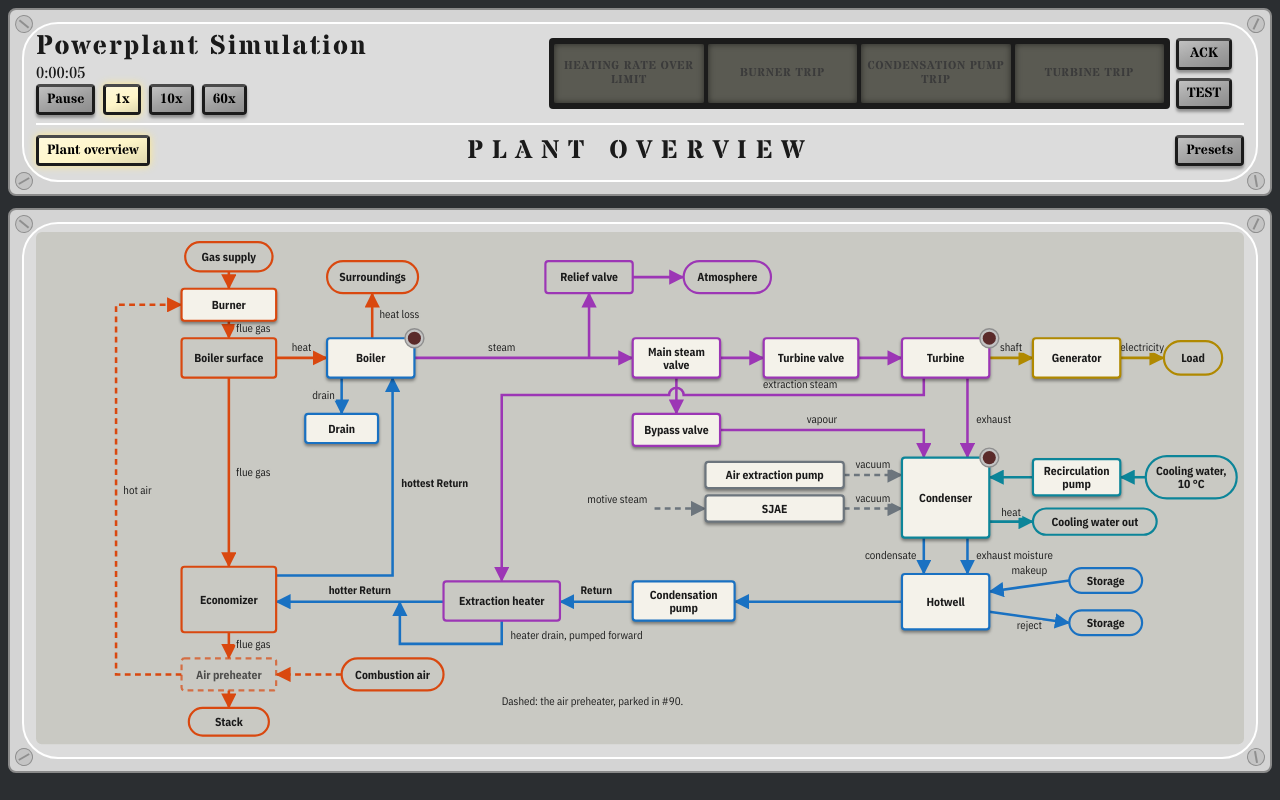
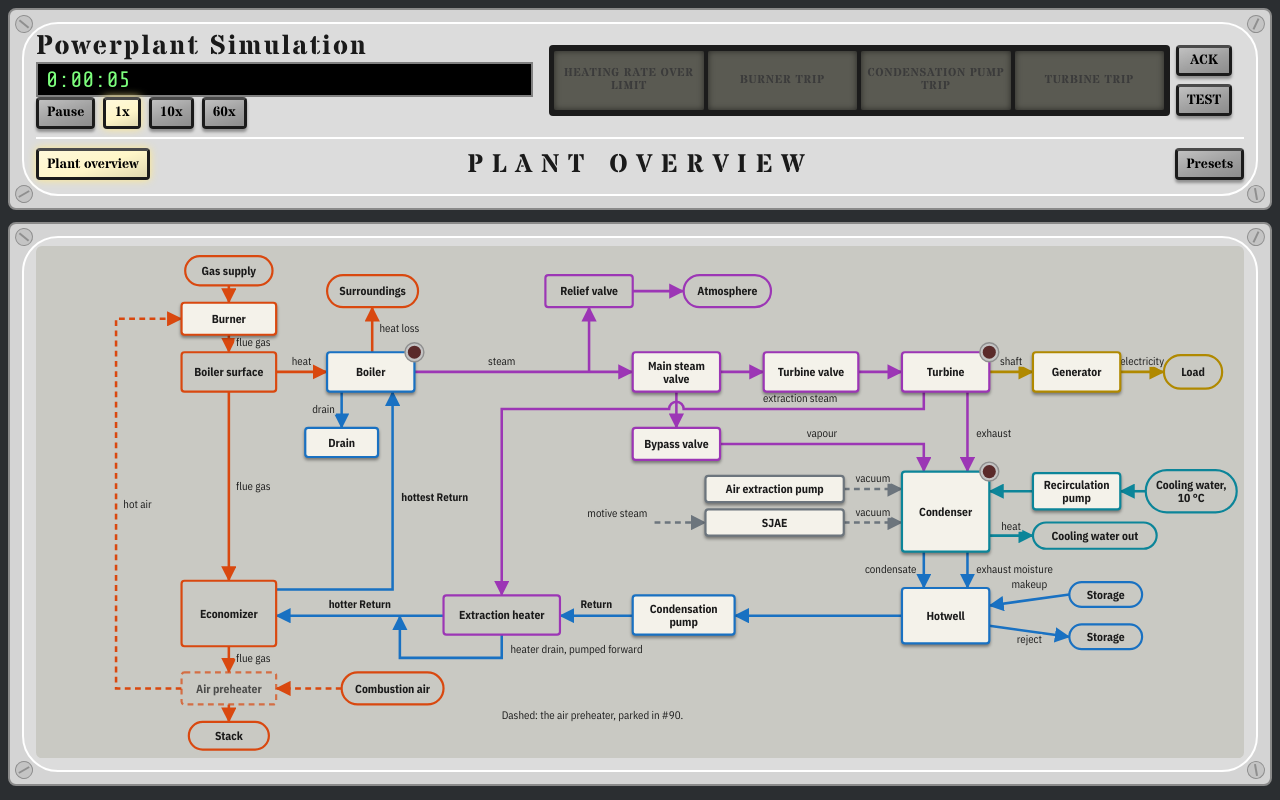
Before and after one commit to NarubyRiverlione/steamboiler, a React (Vite) app: page / in a window 1280 px wide. Built offline with nearby package versions, Linux system fonts and the light colour scheme.

Commit message:
Simulated clock as a board Display that flashes while paused (#86)
Co-Authored-By: Claude Sonnet 5.5 <noreply@anthropic.com>

```diff
--- a/src/components/board/Display.tsx
+++ b/src/components/board/Display.tsx
@@ -7,14 +7,17 @@ type DisplayProps = {
   readonly label: string
   readonly text: string
   readonly alarm?: boolean
+  // Flashes the readout, as the simulated clock does while paused
+  readonly flashing?: boolean
   // The widest text this readout can show; the box keeps that width so it does not resize as the text changes
   readonly widest?: string
 }
 
-export function Display({ label, text, alarm = false, widest }: DisplayProps) {
+export function Display({ label, text, alarm = false, flashing = false, widest }: DisplayProps) {
   const classes: string = [
     "board-display",
     alarm ? "board-display-alarm" : "",
+    flashing ? "board-display-flash" : "",
     widest === undefined ? "" : "board-display-fixed",
   ]
     .filter((c: string) => c !== "")
--- a/src/components/board/board.css
+++ b/src/components/board/board.css
@@ -187,6 +187,23 @@
 
 .board-display-alarm {
   color: var(--board-lcd-alarm);
+}
+
+/* Flashing readout (the clock while paused): the text drops out, as the mockup's .lcd.paused */
+.board-display-flash {
+  animation: board-display-flash 1.2s steps(1) infinite;
+}
+
+@keyframes board-display-flash {
+  50% {
+    color: var(--board-led-off);
+  }
+}
+
+@media (prefers-reduced-motion: reduce) {
+  .board-display-flash {
+    animation-duration: 2s;
+  }
 }
 
 .board-led-bezel {
--- a/src/navigation/Header.tsx
+++ b/src/navigation/Header.tsx
@@ -1,4 +1,4 @@
-/** Header on every page, a plate like the part pages: title, the Plant overview button, the breadcrumb and the Presets button. The annunciator sits in its slot; the clock and the playback speed selector sit in their slots (plain until #86). */
+/** Header on every page, a plate like the part pages: title, the Plant overview button, the breadcrumb and the Presets button. The annunciator sits in its slot; the clock and the playback speed selector sit in their slots. */
 
 import { Link, useLocation } from "react-router-dom"
 import { Screws } from "../components/board/Screws"
--- a/src/navigation/TimeControl.tsx
+++ b/src/navigation/TimeControl.tsx
@@ -1,5 +1,6 @@
-/** The simulated clock and the plain playback speed selector in the header's clock and speed slots; #86 restyles both. */
+/** The simulated clock (an LCD display that flashes while paused) and the playback speed selector in the header's clock and speed slots. */
 
+import { Display } from "../components/board/Display"
 import { LensButton } from "../components/board/LensButton"
 import usePowerPlant from "../context/PowerPlantContext"
 import { PlaybackSpeeds, PlaybackSpeed, formatClock } from "../context/Playback"
@@ -9,8 +10,10 @@ import { useAnnunciator } from "./useAnnunciator"
 const label = (speed: PlaybackSpeed): string => (speed === 0 ? "Pause" : `${String(speed)}x`)
 
 export function Clock() {
-  const { simulatedSeconds } = usePowerPlant()
-  return <span aria-label="Simulated clock">{formatClock(simulatedSeconds)}</span>
+  const { simulatedSeconds, playbackSpeed } = usePowerPlant()
+  return (
+    <Display label="Simulated clock" text={formatClock(simulatedSeconds)} flashing={playbackSpeed === 0} />
+  )
 }
 
 export function SpeedSelector() {
```
Also changed, not shown: 4 other files (tests, documents, lock files or other folders).
